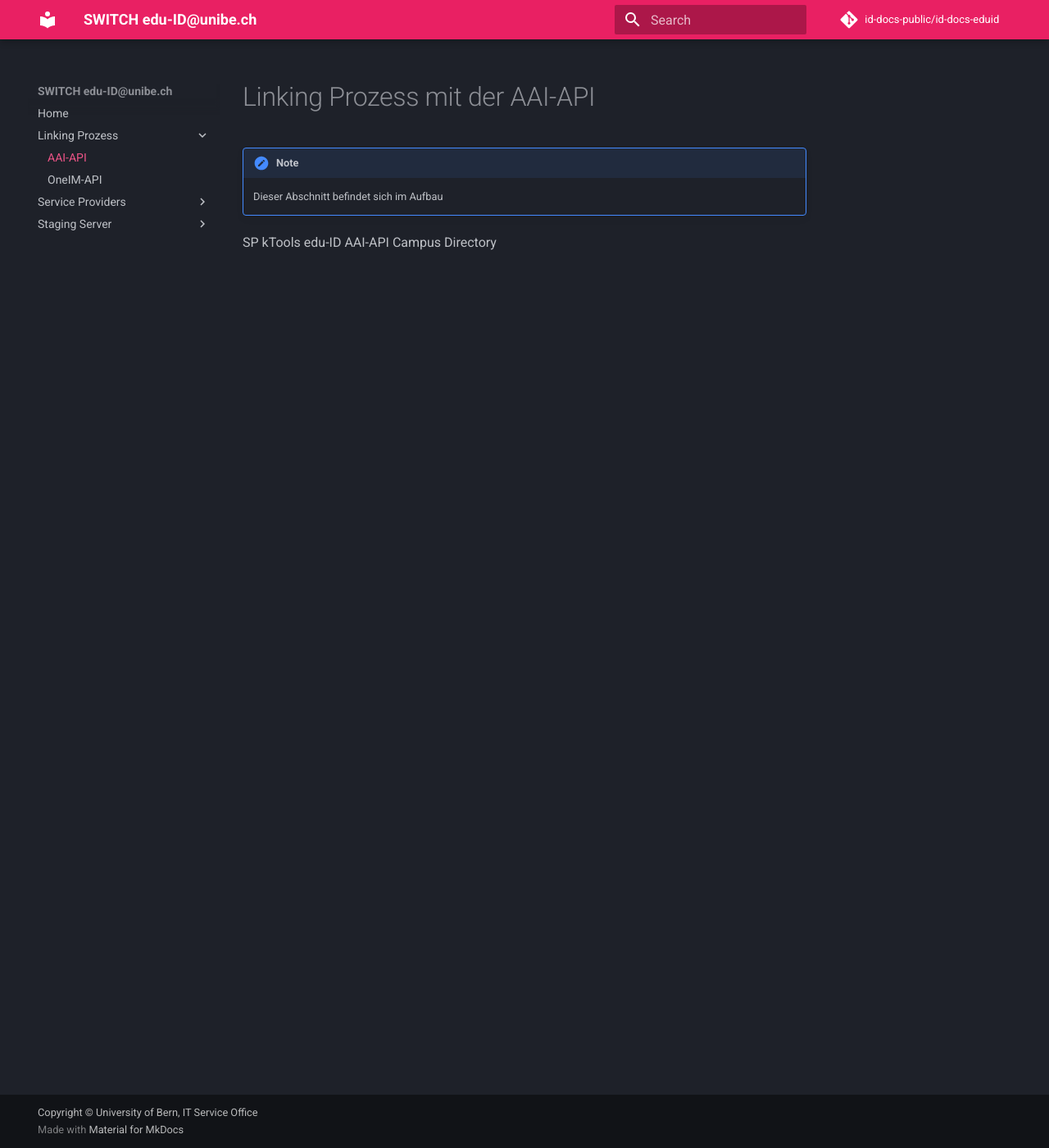
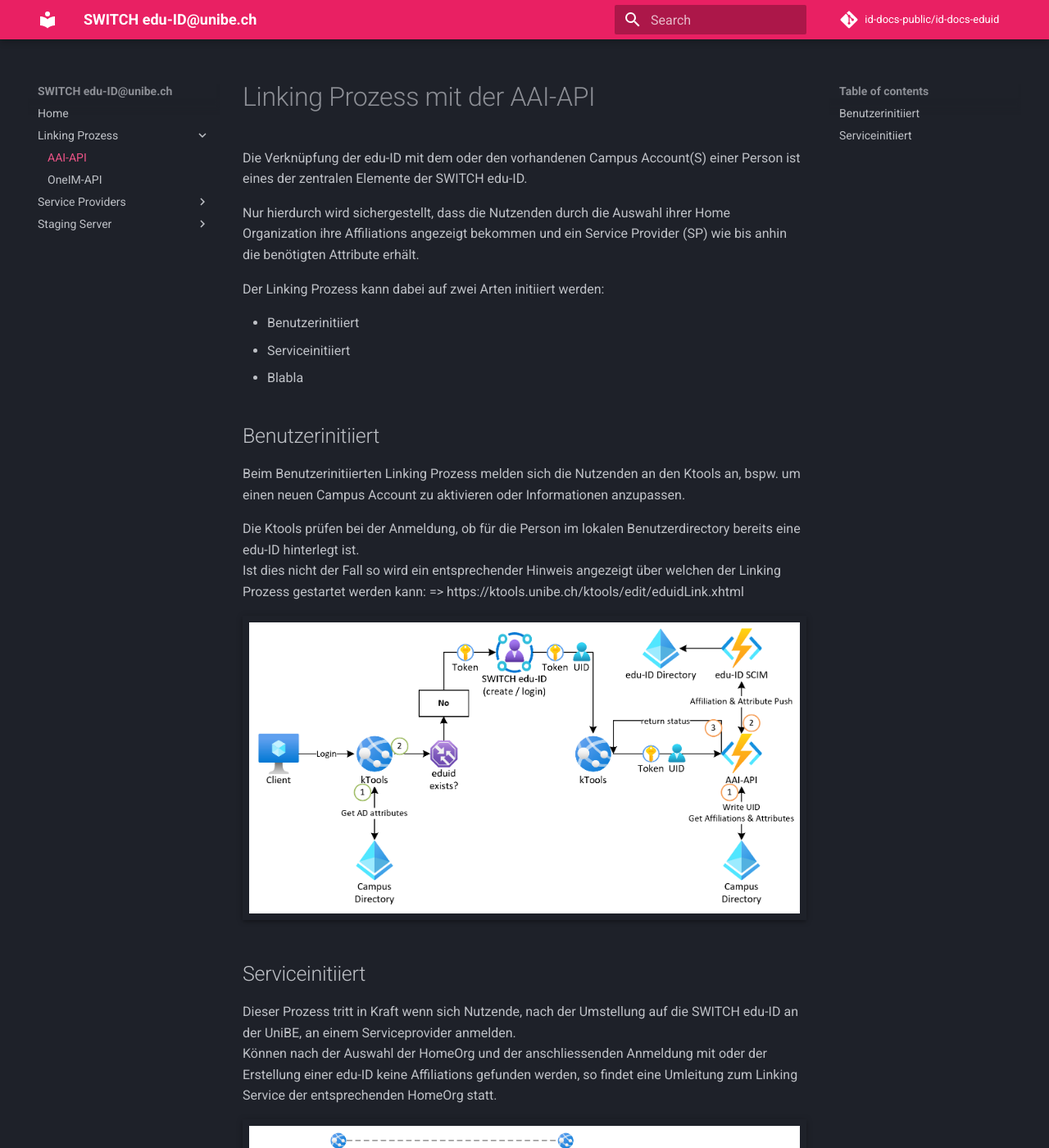
Before and after one commit to idci-unibe-ch/docs-eduid, an MkDocs documentation site: the page built from docs/linking/aai-api.md, in a window 1280 px wide and 1400 px high. Shown: the whole window at 82% size. Built offline with MkDocs 1.6.1 and Material for MkDocs 9.7.7, drawn with Linux system fonts in a browser that asks for light colours; some of the changed text lies outside the part shown.

Commit message:
Update gemacht

```diff
--- a/docs/linking/aai-api.md
+++ b/docs/linking/aai-api.md
@@ -1,10 +1,32 @@
 # Linking Prozess mit der AAI-API
 
-!!! note
-    Dieser Abschnitt befindet sich im Aufbau
+Die Verknüpfung der edu-ID mit dem oder den vorhandenen Campus Account(S) einer Person ist eines der zentralen Elemente der SWITCH edu-ID.
 
-SP
-kTools
-edu-ID
-AAI-API
-Campus Directory
+Nur hierdurch wird sichergestellt, dass die Nutzenden durch die Auswahl ihrer Home Organization ihre Affiliations angezeigt bekommen und ein Service Provider (SP) wie bis anhin die benötigten Attribute erhält.
+
+Der Linking Prozess kann dabei auf zwei Arten initiiert werden:
+
+- Benutzerinitiiert
+- Serviceinitiiert
+- Blabla
+
+## Benutzerinitiiert
+Beim Benutzerinitiierten Linking Prozess melden sich die Nutzenden an den Ktools an, bspw. um einen neuen Campus Account zu aktivieren oder Informationen anzupassen.
+
+Die Ktools prüfen bei der Anmeldung, ob für die Person im lokalen Benutzerdirectory bereits eine edu-ID hinterlegt ist.
+Ist dies nicht der Fall so wird ein entsprechender Hinweis angezeigt über welchen der Linking Prozess gestartet werden kann:
+=> https://ktools.unibe.ch/ktools/edit/eduidLink.xhtml
+
+![Benutzerinitiierter Linking Prozess](./img/linking_aai_api.png)
+
+
+
+## Serviceinitiiert
+Dieser Prozess tritt in Kraft wenn sich Nutzende, nach der Umstellung auf die SWITCH edu-ID an der UniBE, an einem Serviceprovider anmelden.
+Können nach der Auswahl der HomeOrg und der anschliessenden Anmeldung mit oder der Erstellung einer edu-ID keine Affiliations gefunden werden, so findet eine Umleitung zum Linking Service der entsprechenden HomeOrg statt.
+
+![SP initiierter Linking Prozess](./img/linking_aai_api_sp_init.png)
+
+Der Prozess entspricht grösstenteils dem benutzerinitiierten Linking Prozess, die einzigen Unterschiede bestehen in der Initiierung selbst und darin, dass bei der edu-ID Anmeldung eine Referenz zum Quell-ServiceProvider gespeichert wird.
+
+Diese Information wird während der Verlinkung an den Linking Service übermittelt, so dass dieser den Nutzenden nach der Verlinkung eine Umleitung auf die ursprüngliche Webseite anbieten kann.
--- a/mkdocs.yml
+++ b/mkdocs.yml
@@ -34,6 +34,8 @@ markdown_extensions:
   - smarty
   - toc
   - pymdownx.superfences
+  - pymdownx.tasklist:
+      custom_checkbox: true
   - attr_list
 
 nav:
```
Also changed, not shown: docs/index.md (+23 -1 lines), docs/staging-server/how-to-use.md (+1 -1 lines), docs/linking/img/linking_aai_api.png (added), docs/linking/img/linking_aai_api_fullsync.png (added), docs/linking/img/linking_aai_api_sp_init.png (added), docs/staging-server/img/vpn_profile_win.png (added).
